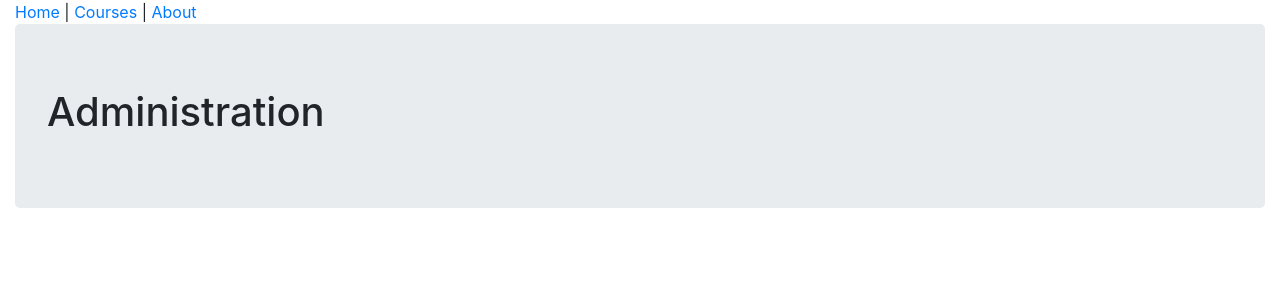
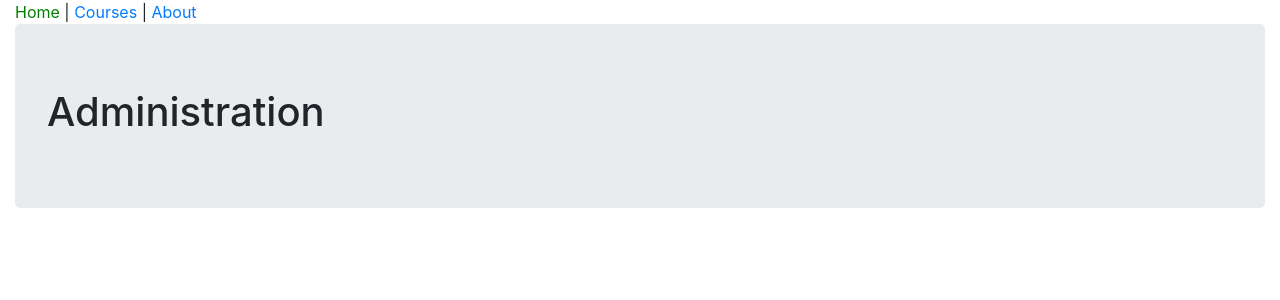
Before and after one commit to adilmnr27/ps-flux, a React (Create React App) app: page / in a window 1280 px wide. Shown: the top 300 px of the page. Built offline with nearby package versions, Linux system fonts and the light colour scheme; no server answers.

Commit message:
Used the react router to enable basic navigation via NavLink

```diff
--- a/src/components/App.js
+++ b/src/components/App.js
@@ -3,21 +3,27 @@ import Header from './common/Header'
 import HomePage from './HomePage';
 import AboutPage from './AboutPage';
 import CoursesPage from './CoursesPage';
-
+import { Route, Switch , Redirect} from "react-router-dom";
+import PageNotFound from './common/PageNotFound';
+import ManageCourses from './ManageCourses';
 export default function App() {
-    const path= window.location.pathname;
-
-    function getPath(){
-        if(path==="/")return<HomePage/>;
-        if(path==="/about")return<AboutPage/>;
-        if(path==="/courses")return<CoursesPage/>;
-    }
-
+    /*
+    Route component takes two arguments .
+    Argument 1:- The path .
+    Argument 2:- The component which needs to be assigned the path
+    */
 
     return (
         <div className="container-fluid">
             <Header></Header>
-            {getPath()}
+            <Switch>
+            <Route path="/" exact component={HomePage}></Route>
+            <Route path="/courses" component={CoursesPage}></Route>
+            <Route path="/about" component={AboutPage}></Route>
+            <Redirect from="/about-page" to="about"></Redirect>
+            <Route path="/course:slug" component={ManageCourses}></Route>
+            <Route component={PageNotFound}></Route>
+            </Switch>
         </div>
     )
 }
--- a/src/components/CourseList.js
+++ b/src/components/CourseList.js
@@ -1,5 +1,6 @@
 import React from 'react'
 import PropTypes from 'prop-types'
+import { Link } from 'react-router-dom'
 export default function CourseList(props) {
     return (
         <>
@@ -15,7 +16,7 @@ export default function CourseList(props) {
                     {
                         props.courses.map(course => {
                             return (<tr key={course.id}>
-                                <td>{course.title}</td>
+                                <td><Link to={"/course" + course.slug}>{course.title}</Link></td>
                                 <td>{course.authorId}</td>
                                 <td>{course.category}</td>
                             </tr>)
--- /dev/null
+++ b/src/components/ManageCourses.js
@@ -0,0 +1,10 @@
+import React from 'react'
+
+export default function ManageCourses(props) {
+    return (
+        <div>
+           <h2>Manage Courses</h2>
+           {props.match.params.slug}
+        </div>
+    )
+}
--- a/src/components/common/Header.js
+++ b/src/components/common/Header.js
@@ -1,9 +1,25 @@
 import React from 'react'
+import {NavLink} from 'react-router-dom';
 
 export default function Header() {
+    const active = {color : "green"};
+
+    /*
+    <Link> component. It is just an abstraction to anchor tag which enables us to avoid post back to server
+
+    Note :- <NavLink> and <Link> are same except NavLink provides extra styling attribute to indicate  which link has been clicked.
+
+    In Link component the href attribute is replaced by the attribute to
+
+    Original piece of code without client side routing
+    <a  href=”/” >Home</a>
+
+    With client side routing
+    <NavLink to="/" exact  activeStyle={active}>Home</NavLink>
+    */
     return (
         <nav>
-            <a href="/">Home</a>   | <a href="/courses">Courses</a> | <a href="/about">About</a>
+            <NavLink to="/" exact  activeStyle={active}>Home</NavLink>   | <NavLink to="/courses" activeStyle={active}>Courses</NavLink> | <NavLink activeStyle={active} to="/about">About</NavLink>
         </nav>
     )
 }
--- /dev/null
+++ b/src/components/common/PageNotFound.js
@@ -0,0 +1,9 @@
+import React from 'react'
+
+export default function PageNotFound() {
+    return (
+        <div>
+            <h2>Page not found</h2>
+        </div>
+    )
+}
--- a/src/index.js
+++ b/src/index.js
@@ -1,11 +1,15 @@
 /* App Entry POint*/
 import "bootstrap/dist/css/bootstrap.min.css";
 import React from 'react';
-import { render} from 'react-dom'; //named import refenernces a function named render and assigns it to a const render
+import { render } from 'react-dom'; //named import refenernces a function named render and assigns it to a const render
 import App from "./components/App";
+import { BrowserRouter as Router } from 'react-router-dom';
+
 //render function will render our app.
 //render function takes 2 arguments
 //Argument 1:- The component which needs to be rendered.
 //Argument 2:- The dom element at which iit should render
 //in public folder , in index.html we have a div whose id is 'root'. We will render the components to this div
-render(<App/>,document.getElementById('root'));
+render(<Router><App /></Router>, document.getElementById('root'));
+
+//The <Router> now enables us to us routes in any of the app components.
```
